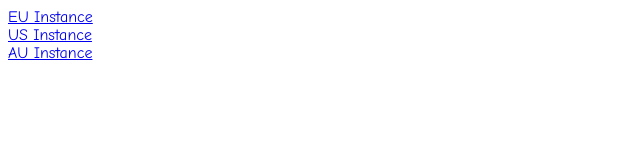
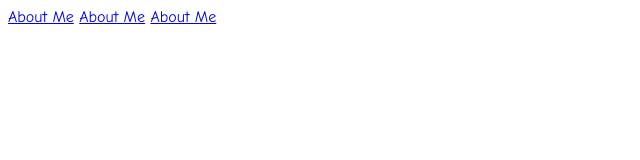
Before and after one commit to berncame/Test-Site, a plain HTML site: page index.html in a window 1280 px wide. Shown: the whole page, without its empty margins (0-640 px from the left). Drawn offline with Linux system fonts and the light colour scheme.

Commit message:
Update index.html

```diff
--- a/index.html
+++ b/index.html
@@ -10,9 +10,9 @@
 
     <head>
 
-        <a href="https://github.com/berncame/Test-Site/EU-instance"> EU Instance </href><br>
-             <a href="https://github.com/berncame/Test-Site/US-instance"> US Instance </href><br>
-                  <a href="https://github.com/berncame/Test-Site/AU-instance-CSAT"> AU Instance </href><br>
+       <a href="EU-instance.html" title="EU Instance">About Me</a>
+             <a href="US-instance.html" title="US Instance">About Me</a>
+                  <a href="AU-instance-CSAT.html" title="AU Instance">About Me</a>
 
 </body>
 </html>
```
